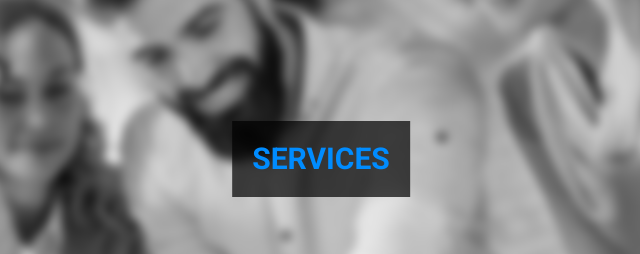
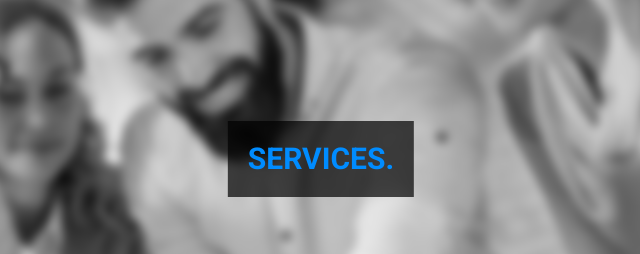
Before and after one commit to Yeak8/Empresa_De_Tecnologia_Proyecto-final_Centina, a plain HTML site: page index.html in a window 1280 px wide. Shown: the part 2780-3034 px from the top of the page, 319-959 px from the left. Drawn offline with nearby package versions, Linux system fonts and the light colour scheme.

Commit message:
Initial Commit

```diff
--- a/index.html
+++ b/index.html
@@ -461,7 +461,7 @@
       <div>
          <div id="parallaxs">
            <div class="background-image"></div>
-           <h1 class="overlay-text">SERVICES</h1>
+           <h1 class="overlay-text">SERVICES.</h1>
          </div>
        </div>
 
```
